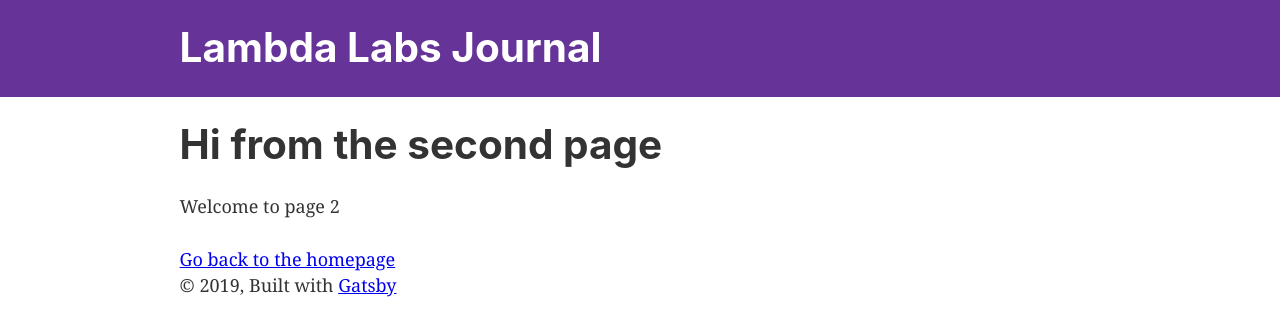
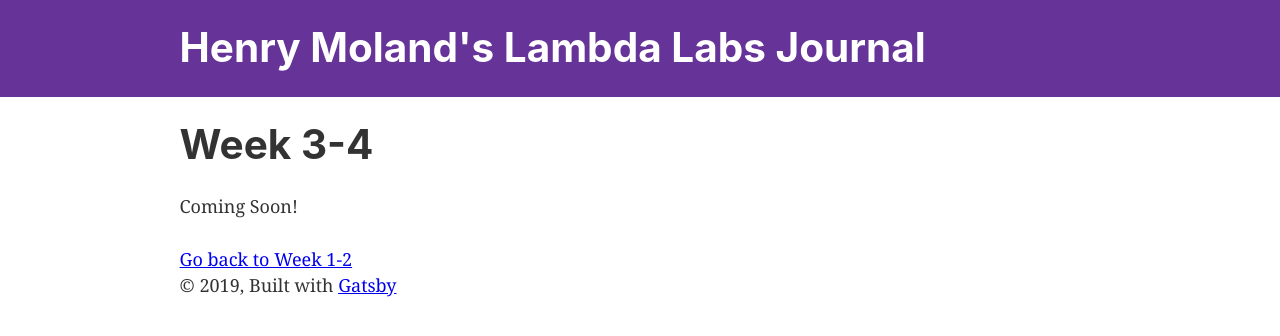
Before and after one commit to henrymoland/lambda-labs-gatsby-jourbal, a Gatsby site: page /page-2 in a window 1280 px wide. Built offline with nearby package versions, Linux system fonts and the light colour scheme; Gatsby itself is replaced by a stand-in of ours.

Commit message:
added content to first page

```diff
--- a/gatsby-config.js
+++ b/gatsby-config.js
@@ -1,6 +1,6 @@
 module.exports = {
   siteMetadata: {
-    title: `Lambda Labs Journal`,
+    title: `Henry Moland's Lambda Labs Journal`,
     description: `Journal for the Lambda Labs capstone project "Pay Me"`,
   },
   plugins: [
--- a/src/pages/index.js
+++ b/src/pages/index.js
@@ -6,7 +6,7 @@ import Layout from "../components/layout"
 
 const IndexPage = () => (
   <Layout>
-    <h1>Week 1 of Lambda Labs in the books -Week 01</h1>
+    <h1>Week 1-2 of Lambda Labs are the books</h1>
     <p>The first of week of Lambda Labs just came to an end! The week began with an introduction of our 5 member team and a group effort and hash out a TDD (Technical Design Document) for our capstone project (Pay Me). The TDD purpose is to determine the requirements of what problem our application will solve (Allow administrators to upload new invoicestot he server, view open invoices and request payment from customers), who our target user would be (Business owners and users with clients) and how our design and feature will separate our application from the competition (Simple design, easy to use and navigate allow customer to pay invoice online).
     <br></br>
 <br></br>
@@ -17,7 +17,7 @@ The Lambda School’s Labs capstone project is the first time the group and I wo
 My first contribution to the team was to create a mockup of the landing page and building it out in ReactJS. My final contribution of the week was to build out the invoice list component of the front end to display the list of invoices this was also built in React.
 </p>
 
-    <Link to="/page-2/">Week 02</Link>
+    <Link to="/page-2/">Week 3-4</Link>
   </Layout>
 )
 
--- a/src/pages/page-2.js
+++ b/src/pages/page-2.js
@@ -1,15 +1,12 @@
 import React from "react"
 import { Link } from "gatsby"
-
 import Layout from "../components/layout"
-import SEO from "../components/seo"
 
 const SecondPage = () => (
   <Layout>
-    <SEO title="Page two" />
-    <h1>Hi from the second page</h1>
-    <p>Welcome to page 2</p>
-    <Link to="/">Go back to the homepage</Link>
+    <h1>Week 3-4</h1>
+    <p>Coming Soon!</p>
+    <Link to="/">Go back to Week 1-2</Link>
   </Layout>
 )
 
```
